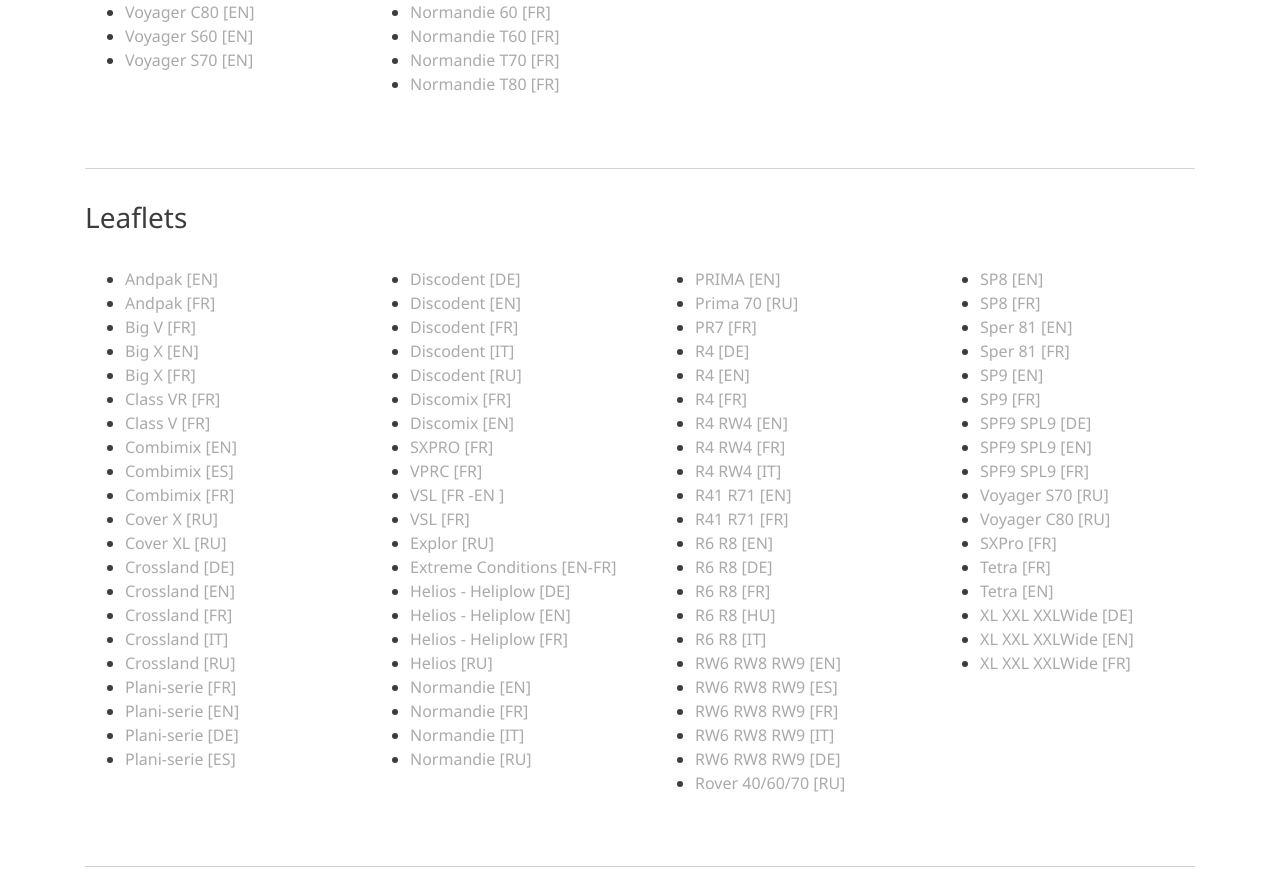
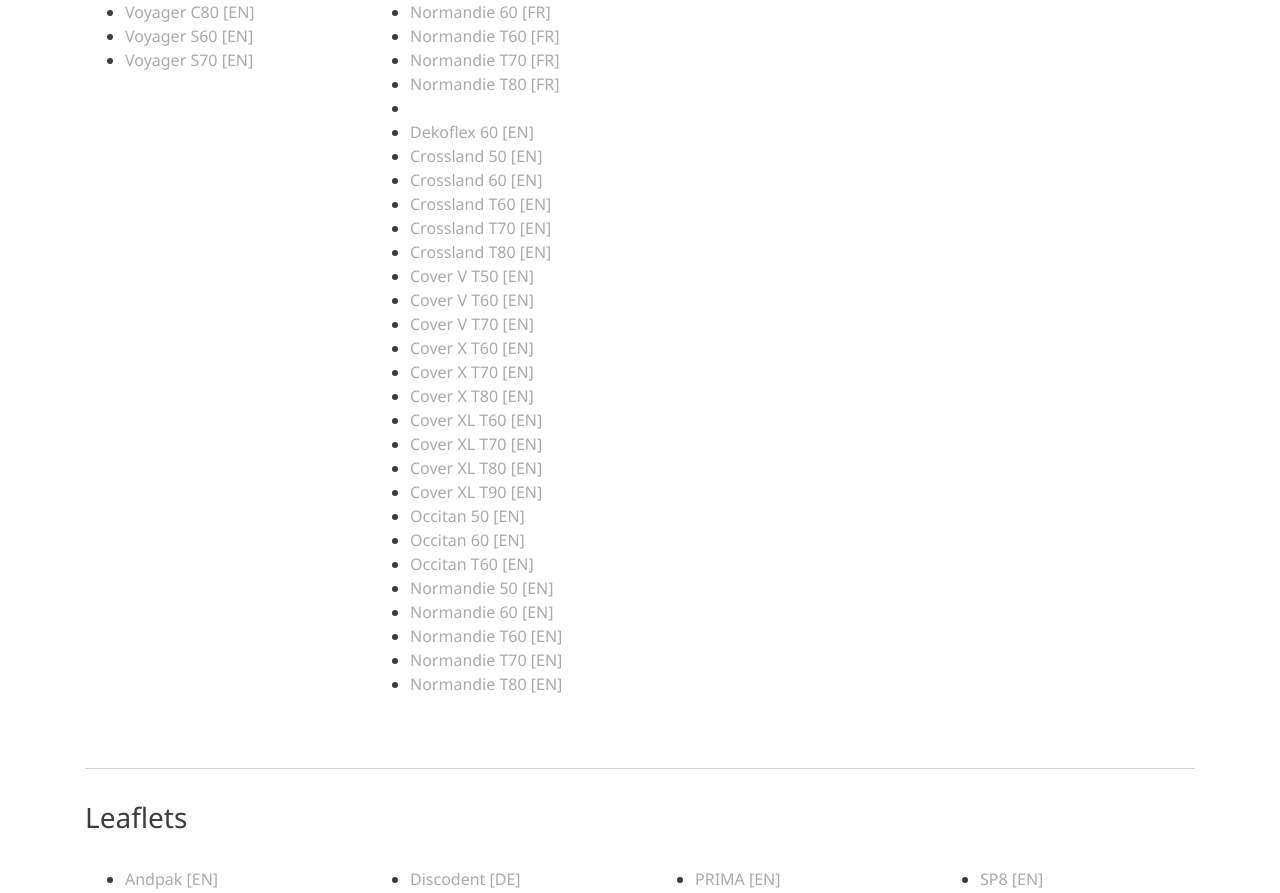
Before and after one commit to JulienYvesRICHARD/marketing.gb-group, a Vue app: page /gregoire-besson in a window 1280 px wide. Shown: the part 3265-4158 px from the top of the page. Built offline with nearby package versions, Linux system fonts and the light colour scheme.

Commit message:
Ajout brochures déchaumage en anglais

```diff
--- a/src/views/Gregoire.vue
+++ b/src/views/Gregoire.vue
@@ -976,12 +976,134 @@
               {
                 name: 'Normandie T70 [FR]',
                 link:
-                  'https://marketing.cellar.services.clever-cloud.com/leaflets/gregoire-besson/normandie-t70-fr.pdff'
+                  'https://marketing.cellar.services.clever-cloud.com/leaflets/gregoire-besson/normandie-t70-fr.pdf'
               },
               {
                 name: 'Normandie T80 [FR]',
                 link:
                   'https://marketing.cellar.services.clever-cloud.com/leaflets/gregoire-besson/normandie-t80-fr.pdf'
+              },
+              {
+              },
+              {
+                name: 'Dekoflex 60 [EN]',
+                link:
+                  'https://marketing.cellar.services.clever-cloud.com/leaflets/gregoire-besson/dekoflex-60-en.pdf'
+              },
+              {
+                name: 'Crossland 50 [EN]',
+                link:
+                  'https://marketing.cellar.services.clever-cloud.com/leaflets/gregoire-besson/crossland-50-en.pdf'
+              },
+              {
+                name: 'Crossland 60 [EN]',
+                link:
+                  'https://marketing.cellar.services.clever-cloud.com/leaflets/gregoire-besson/crossland-60-en.pdf'
+              },
+              {
+                name: 'Crossland T60 [EN]',
+                link:
+                  'https://marketing.cellar.services.clever-cloud.com/leaflets/gregoire-besson/crossland-t60-en.pdf'
+              },
+              {
+                name: 'Crossland T70 [EN]',
+                link:
+                  'https://marketing.cellar.services.clever-cloud.com/leaflets/gregoire-besson/crossland-t70-en.pdf'
+              },
+              {
+                name: 'Crossland T80 [EN]',
+                link:
+                  'https://marketing.cellar.services.clever-cloud.com/leaflets/gregoire-besson/crossland-t80-en.pdf'
+              },
+              {
+                name: 'Cover V T50 [EN]',
+                link:
+                  'https://marketing.cellar.services.clever-cloud.com/leaflets/gregoire-besson/cover-v-t50-en.pdf'
+              },
+              {
+                name: 'Cover V T60 [EN]',
+                link:
+                  'https://marketing.cellar.services.clever-cloud.com/leaflets/gregoire-besson/cover-v-t60-en.pdf'
+              },
+              {
+                name: 'Cover V T70 [EN]',
+                link:
+                  'https://marketing.cellar.services.clever-cloud.com/leaflets/gregoire-besson/cover-v-t70-en.pdf'
+              },
+              {
+                name: 'Cover X T60 [EN]',
+                link:
+                  'https://marketing.cellar.services.clever-cloud.com/leaflets/gregoire-besson/cover-x-t60-en.pdf'
+              },
+              {
+                name: 'Cover X T70 [EN]',
+                link:
+                  'https://marketing.cellar.services.clever-cloud.com/leaflets/gregoire-besson/cover-x-t70-en.pdf'
+              },
+              {
+                name: 'Cover X T80 [EN]',
+                link:
+                  'https://marketing.cellar.services.clever-cloud.com/leaflets/gregoire-besson/cover-x-t80-en.pdf'
+              },
+              {
+                name: 'Cover XL T60 [EN]',
+                link:
+                  'https://marketing.cellar.services.clever-cloud.com/leaflets/gregoire-besson/cover-xl-t60-en.pdf'
+              },
+              {
+                name: 'Cover XL T70 [EN]',
+                link:
+                  'https://marketing.cellar.services.clever-cloud.com/leaflets/gregoire-besson/cover-xl-t70-en.pdf'
+              },
+              {
+                name: 'Cover XL T80 [EN]',
+                link:
+                  'https://marketing.cellar.services.clever-cloud.com/leaflets/gregoire-besson/cover-xl-t80-en.pdf'
+              },
+              {
+                name: 'Cover XL T90 [EN]',
+                link:
+                  'https://marketing.cellar.services.clever-cloud.com/leaflets/gregoire-besson/cover-xl-t90-en.pdf'
+              },
+              {
+                name: 'Occitan 50 [EN]',
+                link:
+                  'https://marketing.cellar.services.clever-cloud.com/leaflets/gregoire-besson/occitan-50-en.pdf'
+              },
+              {
+                name: 'Occitan 60 [EN]',
+                link:
+                  'https://marketing.cellar.services.clever-cloud.com/leaflets/gregoire-besson/occitan-60-en.pdf'
+              },
+              {
+                name: 'Occitan T60 [EN]',
+                link:
+                  'https://marketing.cellar.services.clever-cloud.com/leaflets/gregoire-besson/occitan-t60-en.pdf'
+              },
+              {
+                name: 'Normandie 50 [EN]',
+                link:
+                  'https://marketing.cellar.services.clever-cloud.com/leaflets/gregoire-besson/normandie-50-en.pdf'
+              },
+              {
+                name: 'Normandie 60 [EN]',
+                link:
+                  'https://marketing.cellar.services.clever-cloud.com/leaflets/gregoire-besson/normandie-60-en.pdf'
+              },
+              {
+                name: 'Normandie T60 [EN]',
+                link:
+                  'https://marketing.cellar.services.clever-cloud.com/leaflets/gregoire-besson/normandie-t60-en.pdf'
+              },
+              {
+                name: 'Normandie T70 [EN]',
+                link:
+                  'https://marketing.cellar.services.clever-cloud.com/leaflets/gregoire-besson/normandie-t70-en.pdf'
+              },
+              {
+                name: 'Normandie T80 [EN]',
+                link:
+                  'https://marketing.cellar.services.clever-cloud.com/leaflets/gregoire-besson/normandie-t80-en.pdf'
               }
             ]
           },
```
